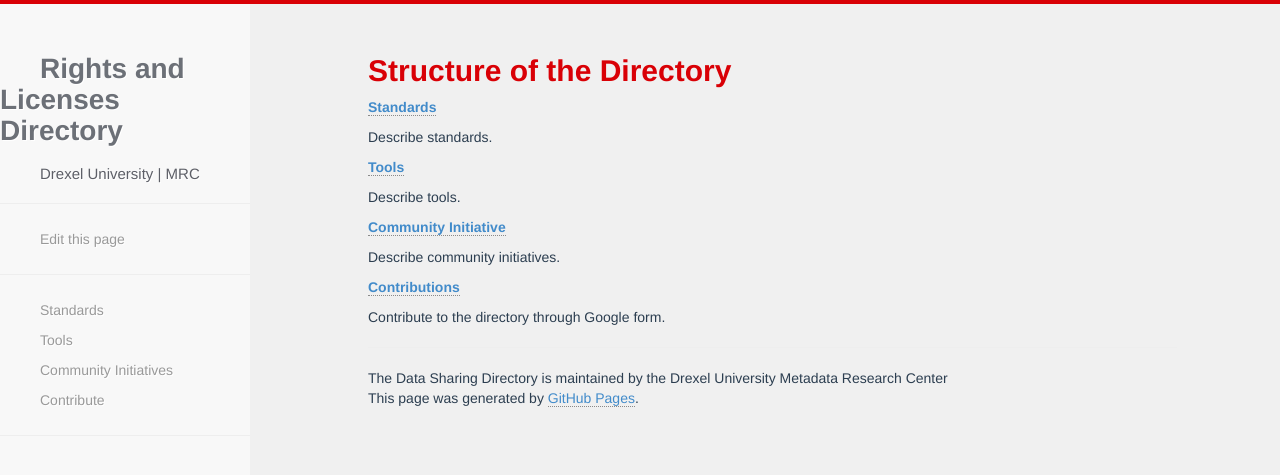
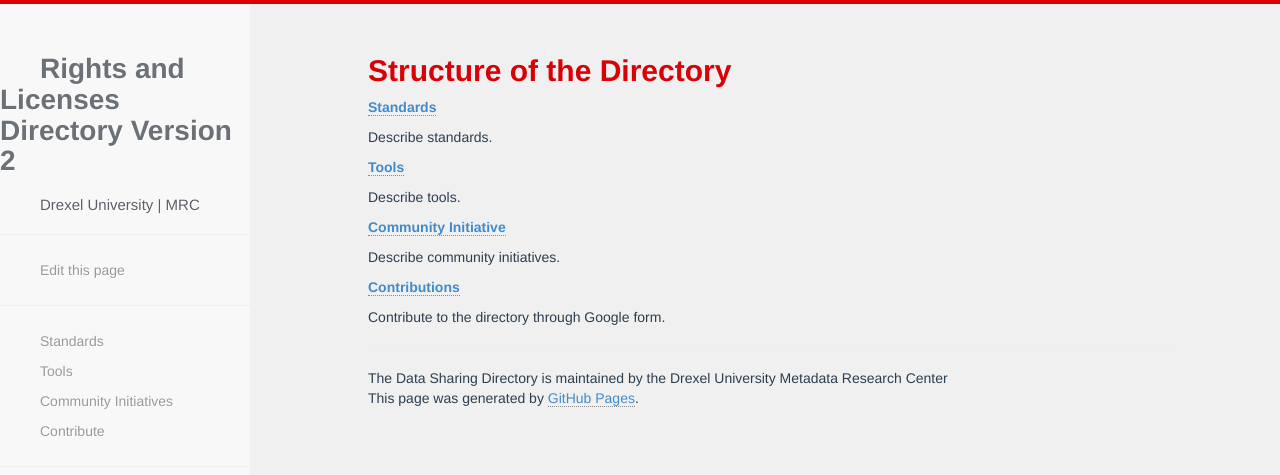
Before and after one commit to metadata-research/data-sharing-directory, a Jekyll site: the page built from about/index.md, in a window 1280 px wide. Shown: the top 475 px of the page. Built offline with Jekyll 4.4.1, drawn with Linux system fonts in a browser that asks for light colours; nearby versions of some CDN libraries.

Commit message:
update config

```diff
--- a/_config.yml
+++ b/_config.yml
@@ -1,4 +1,4 @@
-name: Rights and Licenses Directory
+name: Rights and Licenses Directory Version 2
 author: Drexel MRC
 markdown: kramdown
 highlighter: rouge
```
